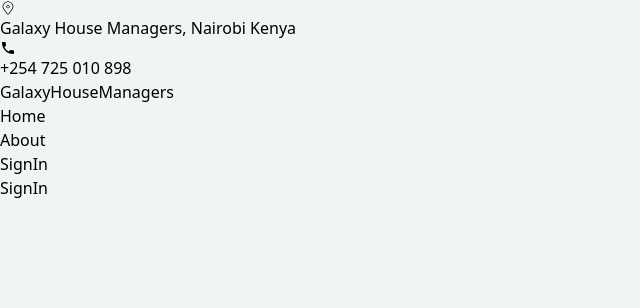
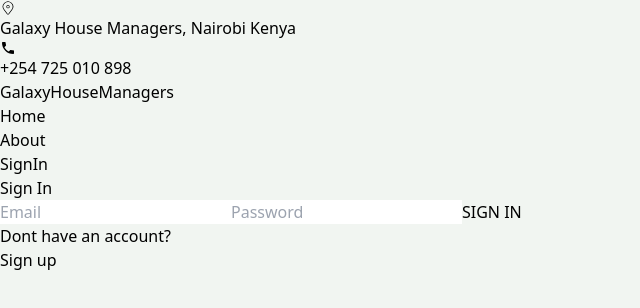
Before and after one commit to codewithAntony/House-manager-ke, a React (Vite) app in the folder client/: page /sign-in in a window 1280 px wide. Shown: the top 308 px of the page, without its empty margins (0-640 px from the left). Built offline with nearby package versions, Linux system fonts and the light colour scheme.

Commit message:
create sign in ui components

```diff
--- a/client/src/components/Header.jsx
+++ b/client/src/components/Header.jsx
@@ -32,7 +32,7 @@
                                     About
                                 </h1>
                             </Link>
-                            <Link to="sign-up">
+                            <Link to="sign-in">
                                 <h1 className="text-slate-900 font-normal">
                                     SignIn
                                 </h1>
--- a/client/src/pages/SignIn.jsx
+++ b/client/src/pages/SignIn.jsx
@@ -1,7 +1,79 @@
-import React from 'react';
+import React, { useState } from 'react';
+import { Link, useNavigate } from 'react-router-dom';
 
 const SignIn = () => {
-    return <div>SignIn</div>;
+    const [formData, setFormData] = useState({});
+    const [error, setError] = useState(null);
+    const [loading, setLoading] = useState(false);
+    const navigate = useNavigate();
+    const handleChange = (e) => {
+        setFormData({
+            ...formData,
+            [e.target.id]: e.target.value,
+        });
+    };
+
+    const handleSubmit = async (e) => {
+        e.preventDefault();
+        try {
+            setLoading(true);
+            const res = await fetch('/api/auth/signin', {
+                method: 'POST',
+                headers: {
+                    'Content-Type': 'application/json',
+                },
+                body: JSON.stringify(formData),
+            });
+            const data = await res.json();
+            console.log(data);
+            if (data.success === false) {
+                setLoading(false);
+                setError(data.message);
+                return;
+            }
+            setLoading(false);
+            setError(null);
+            navigate('/');
+        } catch (error) {
+            setLoading(false);
+            setError(error.message);
+        }
+    };
+
+    return (
+        <div className="p-3 max-w-lg mx-auto">
+            <h1 className="text-3xl text-center font-semibold pb-3">Sign In</h1>
+            <form onSubmit={handleSubmit} className="flex flex-col gap-3">
+                <input
+                    type="email"
+                    placeholder="Email"
+                    id="email"
+                    className="border p-3 rounded-lg"
+                    onChange={handleChange}
+                />
+                <input
+                    type="password"
+                    placeholder="Password"
+                    id="password"
+                    className="border p-3 rounded-lg"
+                    onChange={handleChange}
+                />
+                <button
+                    disabled={loading}
+                    className="border p-3 rounded-lg bg-[#3C4A5C] text-white font-semibold uppercase hover:opacity-95 disabled:opacity-80"
+                >
+                    {loading ? 'loading...' : 'SIGN IN'}
+                </button>
+                <div className="flex gap-2 mt-5">
+                    <p>Dont have an account?</p>
+                    <Link to={'/sign-up'}>
+                        <span className="text-blue-700">Sign up</span>
+                    </Link>
+                </div>
+                {error && <p className="text-red-500 mt-5">{error}</p>}
+            </form>
+        </div>
+    );
 };
 
 export default SignIn;
```
